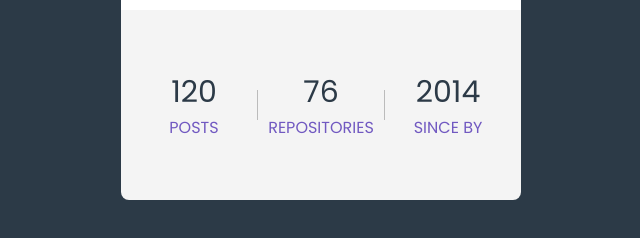
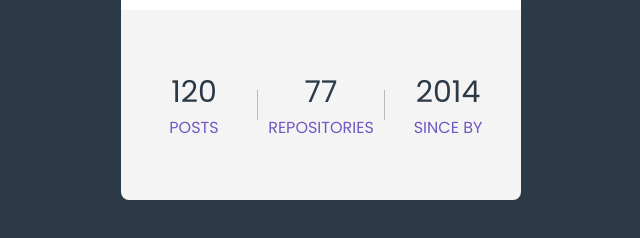
Before and after one commit to Yagasaki7K/website-personalv4, a plain HTML site: page index.html in a window 1280 px wide. Shown: the part 532-770 px from the top of the page, 319-959 px from the left. Drawn offline with Linux system fonts and the light colour scheme.

Commit message:
Update index.html

```diff
--- a/index.html
+++ b/index.html
@@ -31,7 +31,7 @@
             </div>
             <div class="border"></div>
             <div class="item">
-              <span>76</span>
+              <span>77</span>
               Repositories
             </div>
             <div class="border"></div>
```
